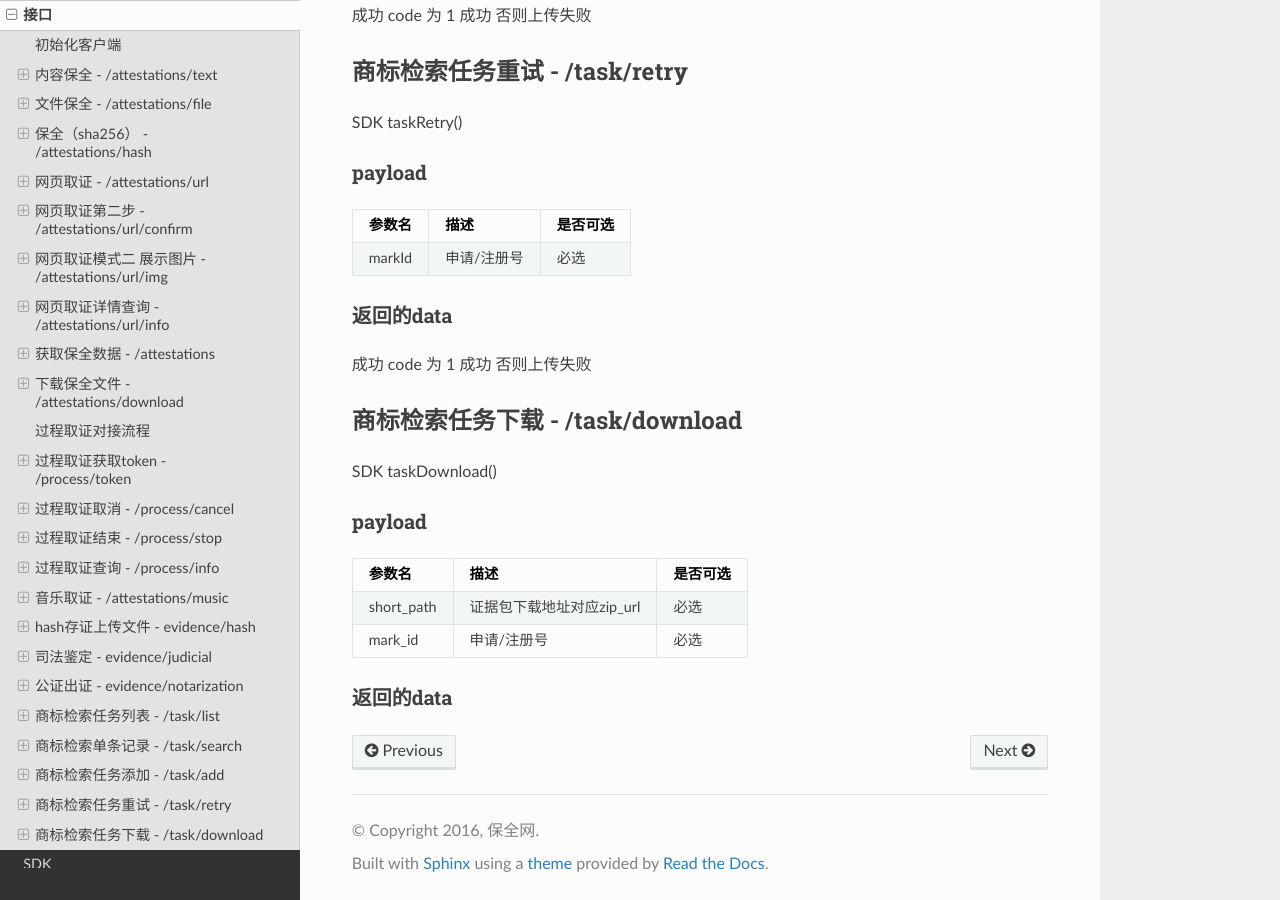
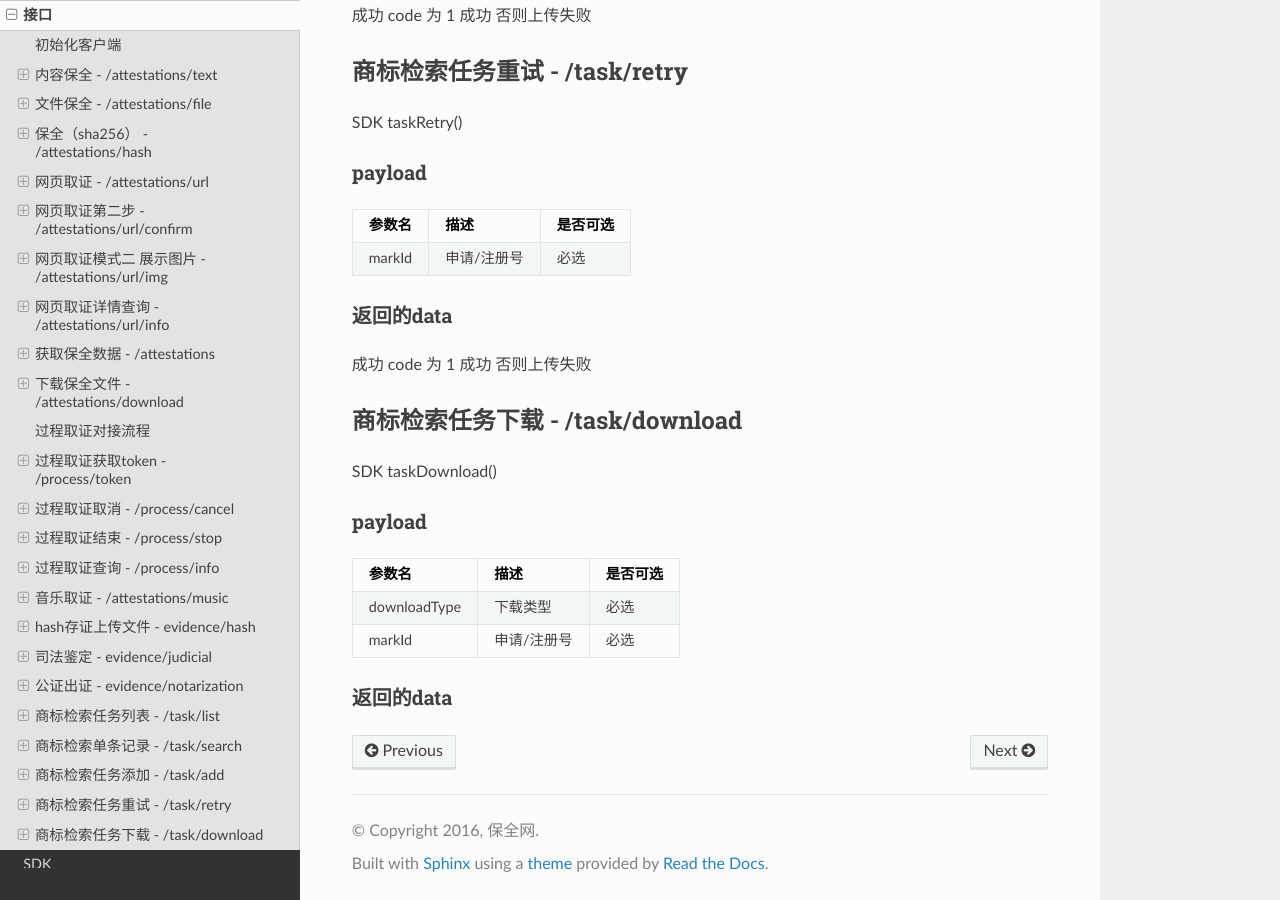
Before and after one commit to baoquan-hq/peacock-doc, a Sphinx documentation site: the page built from docs/api.rst, in a window 1280 px wide and 900 px high, scrolled down 12616 px. Built offline with Sphinx 7.4.7 and the Read the Docs theme 2.0.0, drawn with Linux system fonts in a browser that asks for light colours.

Commit message:
修改商标接口文档

```diff
--- a/docs/api.rst
+++ b/docs/api.rst
@@ -627,8 +627,8 @@ payload
 =================  ================================ ================
 参数名 				描述                             是否可选
 =================  ================================ ================
-short_path             证据包下载地址对应zip_url          必选
-mark_id                申请/注册号                       必选
+downloadType            下载类型                        必选
+markId                  申请/注册号                       必选
 =================  ================================ ================
 
 返回的data
```
